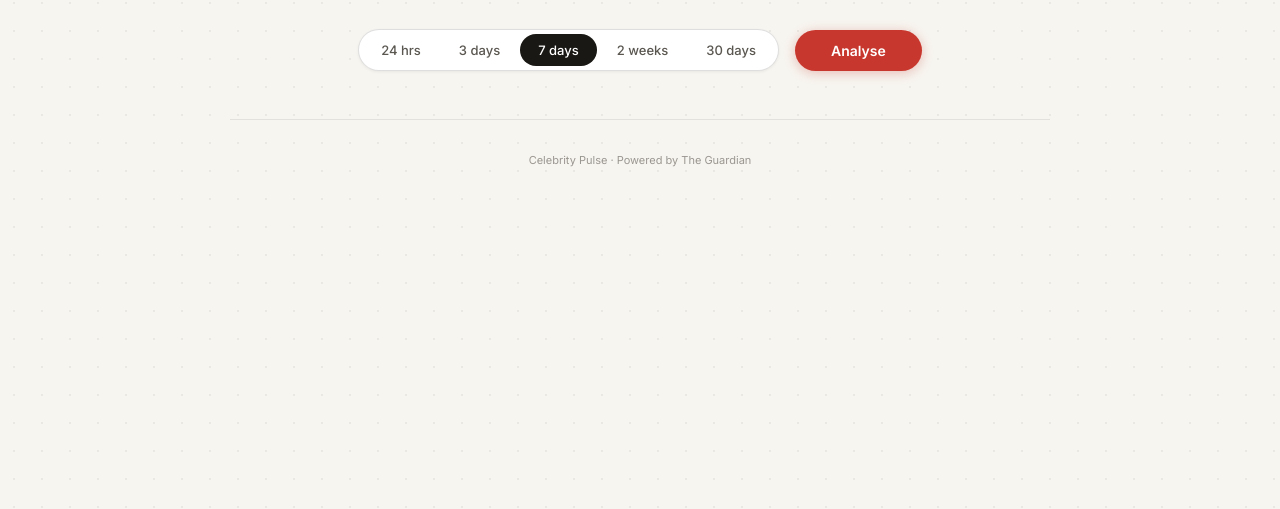
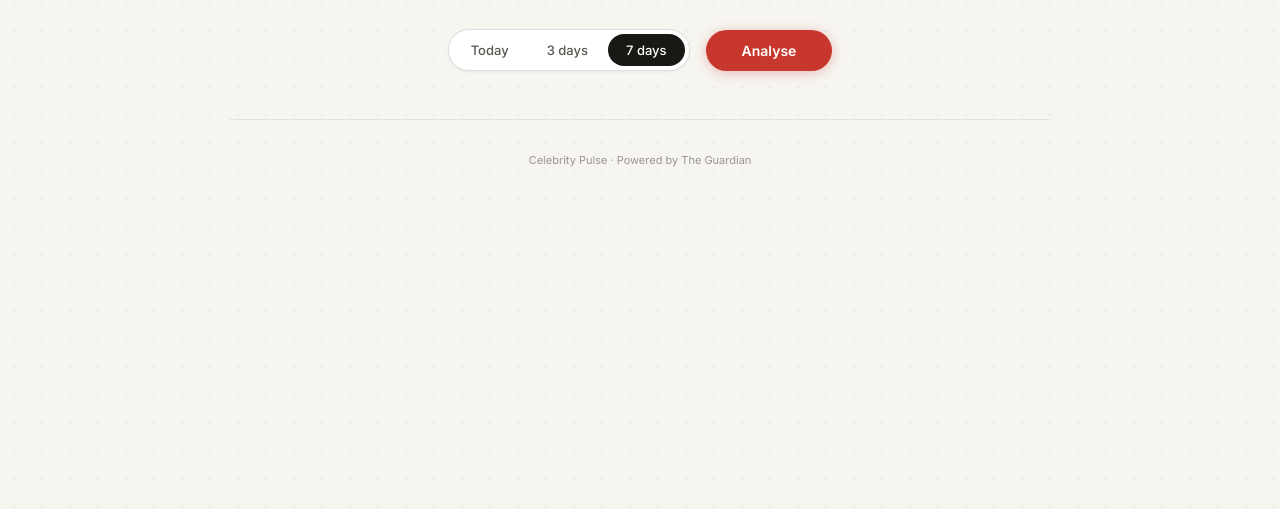
Before and after one commit to sheetal123new-git/celebrity-pulse, a plain HTML site: page index.html in a window 1280 px wide. Shown: the part 291-800 px from the top of the page. Drawn offline with nearby package versions, Linux system fonts and the light colour scheme.

Commit message:
Update index.html

```diff
--- a/index.html
+++ b/index.html
@@ -1,4 +1,3 @@
-
 <!DOCTYPE html>
 <html lang="en">
 <head>
@@ -203,7 +202,7 @@ function render(celebs, total) {
   for (var i = 0; i < celebs.length; i++) tm += celebs[i].mentions;
   var pc = 0;
   for (var i = 0; i < celebs.length; i++) { if (celebs[i].sentiment.positive > 50) pc++; }
-  var titles = { 1: "Today's rankings", 3: "Last 3 days", 7: "This week", 14: "Last 2 weeks", 30: "Last 30 days" };
+  var titles = { 1: "Today's rankings", 3: "Last 3 days", 7: "This week" };
   document.getElementById('rtitle').textContent = titles[days] || 'Rankings';
   document.getElementById('rmeta').textContent = total + ' articles scanned';
   document.getElementById('metrics').innerHTML =
@@ -267,11 +266,9 @@ function toggleRow(id, btn) {
   </header>
   <div class="controls">
     <div class="days-wrap">
-      <button class="day-btn" onclick="setDays(1,this)">24 hrs</button>
+      <button class="day-btn" onclick="setDays(1,this)">Today</button>
       <button class="day-btn" onclick="setDays(3,this)">3 days</button>
       <button class="day-btn active" onclick="setDays(7,this)">7 days</button>
-      <button class="day-btn" onclick="setDays(14,this)">2 weeks</button>
-      <button class="day-btn" onclick="setDays(30,this)">30 days</button>
     </div>
     <button class="btn-go" id="goBtn" onclick="runFetch()">Analyse</button>
   </div>
```
